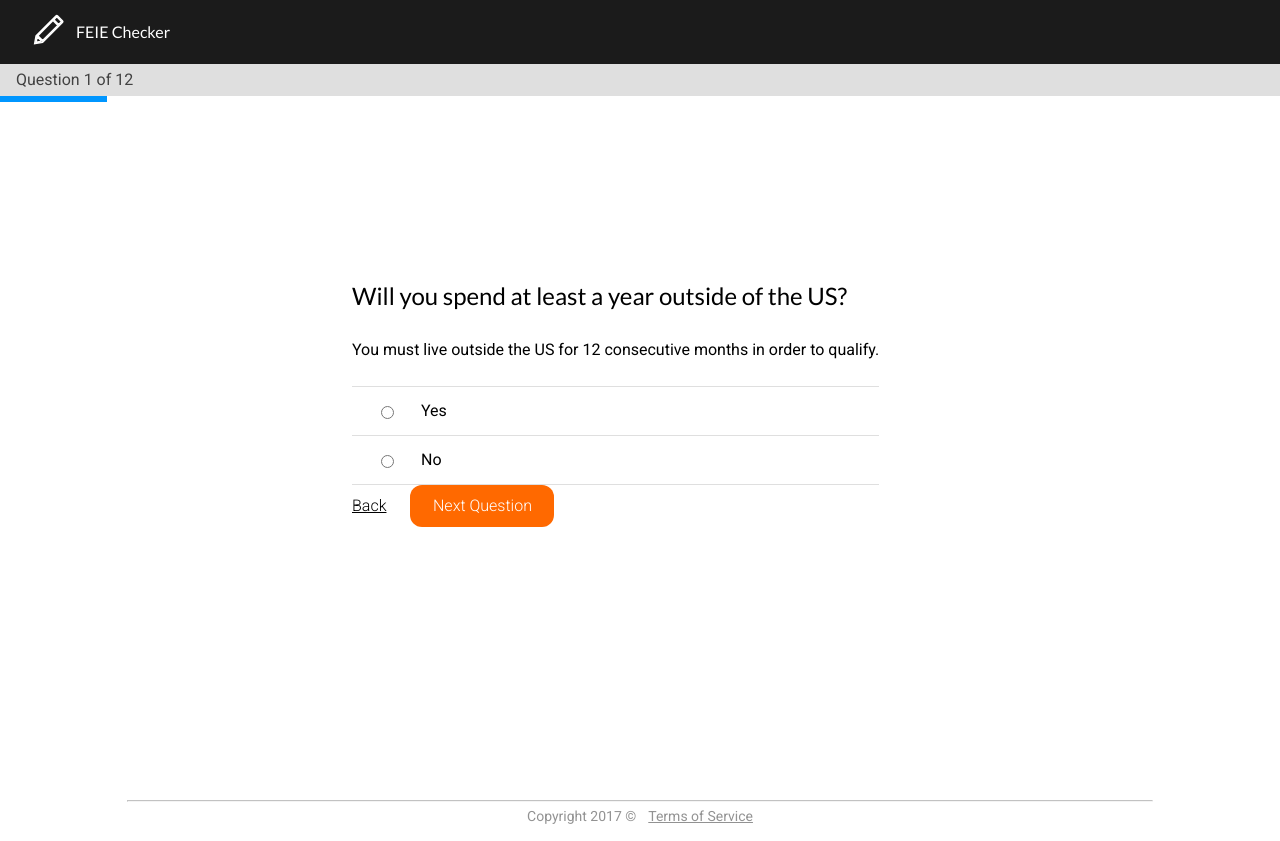
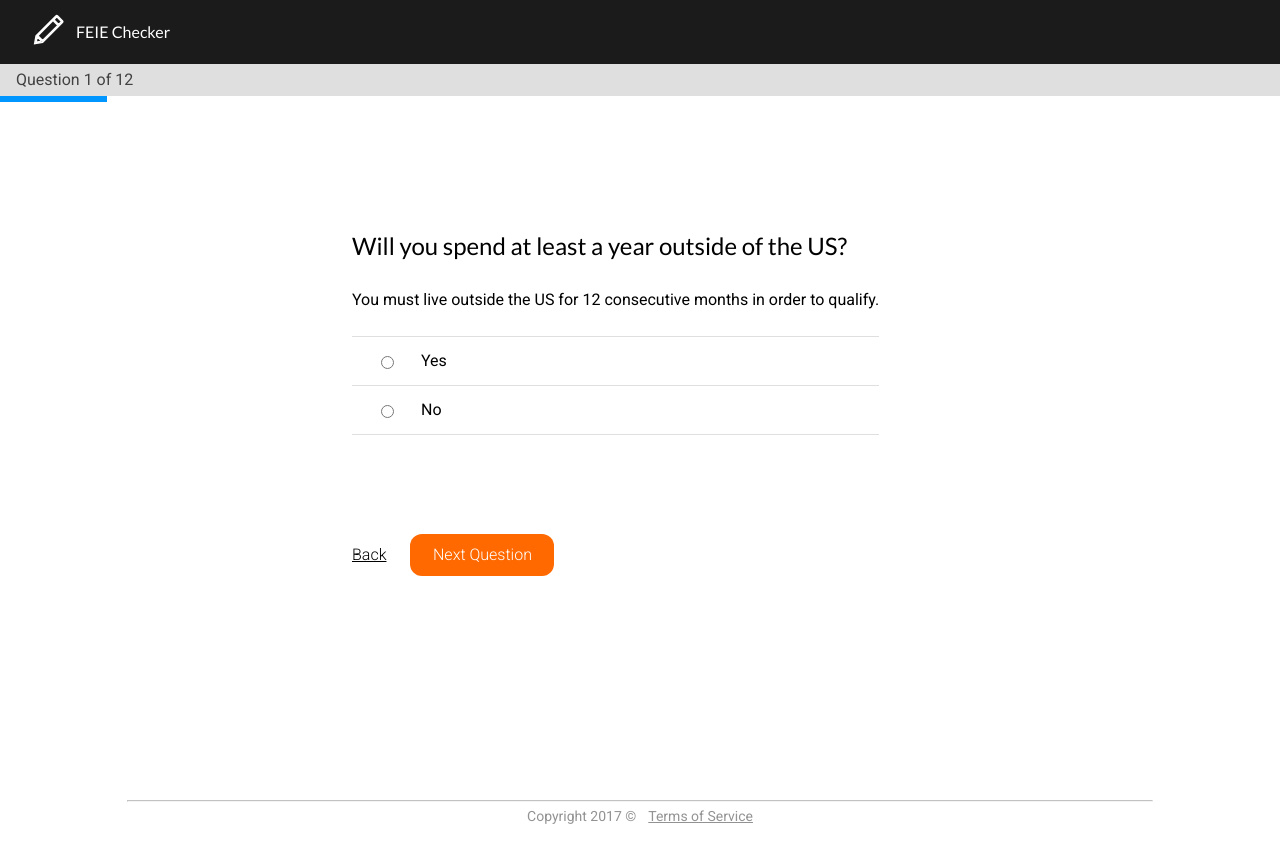
Before and after one commit to AntCas/feie-checker, a React (Create React App) app: page / in a window 1280 px wide. Both pictures are taken after a click on the element "Get My Results". Built offline with nearby package versions, Linux system fonts and the light colour scheme.

Commit message:
style fix

```diff
--- a/src/components/form-card/style.css
+++ b/src/components/form-card/style.css
@@ -7,7 +7,10 @@
 }
 
 .form-card .card-content {
+  display: flex;
+  flex-direction: column;
   align-self: center;
+  min-height: 348px;
 
   padding: 0 12px;
 }
@@ -82,6 +85,7 @@
 
 .form-card .navigation .button-container:last-child {
   order: 1;
+  margin-top: 24px;
 }
 
 @media (min-width: 769px) {
@@ -91,13 +95,13 @@
 
   .form-card .navigation .button-container:first-child {
     order: 1;
-    margin-top: 0px;
-    margin: 0;
+    margin: 24px 0 0 0;
     align-self: center;
   }
 
   .form-card .navigation .button-container:last-child {
     order: 2;
+    margin-top: 24px;
     margin-left: 24px;
   }
 }
```
